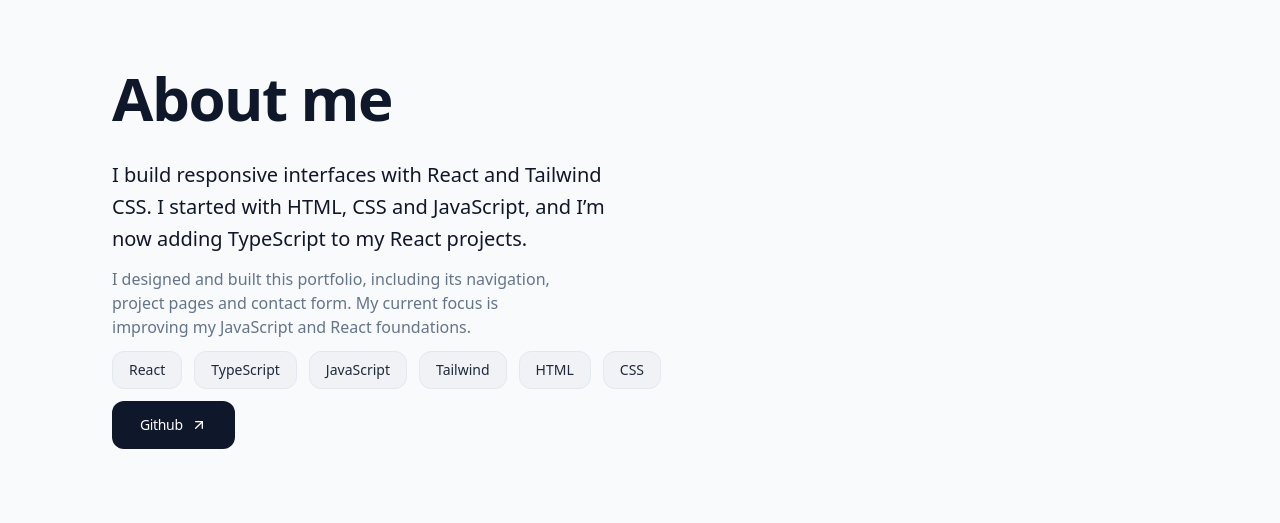
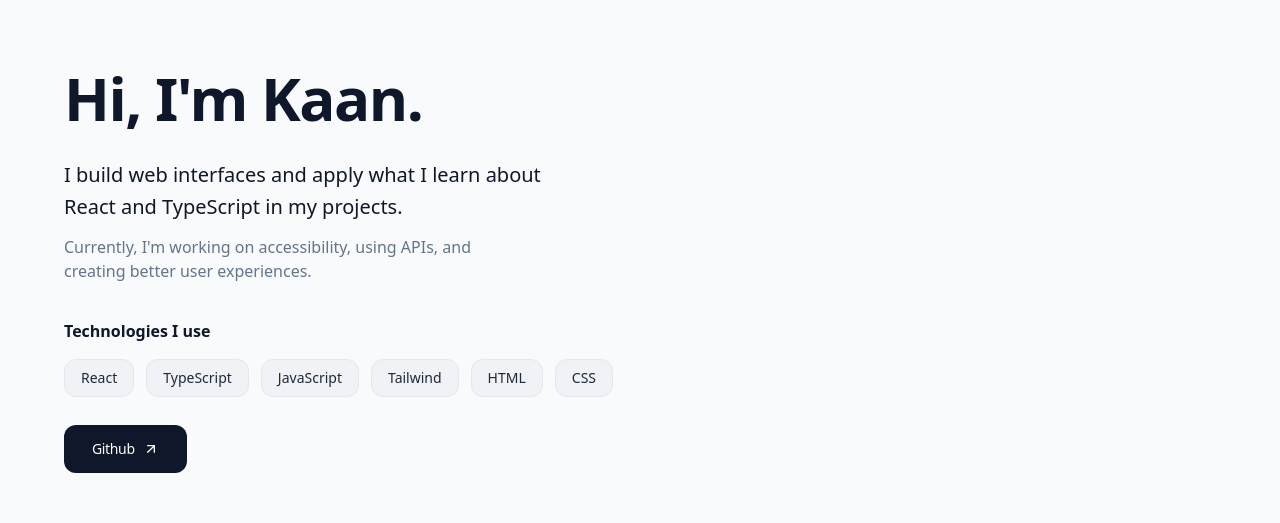
Before and after one commit to Kaan-Developer/Portfolio, a React (Vite) app: page / in a window 1280 px wide. Shown: the part 1393-1916 px from the top of the page. Built offline with nearby package versions, Linux system fonts and the light colour scheme.

Commit message:
Here is the biggest update of my site: The Contact page and other pages have been center-aligned, the symmetry of the entire page has been perfectly adjusted, the contact page has changed, the about page has changed, and the projects page has changed.

```diff
--- a/src/components/sections/About.tsx
+++ b/src/components/sections/About.tsx
@@ -13,8 +13,7 @@ const About = () => {
   return (
     <section
       id="about"
-      className="grid w-full grid-cols-1 gap-10
-      px-6 py-10 md:px-12 md:py-14 lg:gap-16"
+      className="grid w-full grid-cols-1 gap-10 py-10 md:py-14 lg:gap-16"
     >
       <div className="flex min-w-0 flex-col gap-3">
         <Reveal className="flex min-w-0 flex-col gap-3">
@@ -26,7 +25,7 @@ const About = () => {
           </p>
           <p className="text-muted max-w-md">{about.description2}</p>
 
-          <div>
+          <div className="flex flex-col mt-6 gap-4">
             <span className="text-black text-md font-semibold">
               {about.techTitle}
             </span>
@@ -42,7 +41,7 @@ const About = () => {
             </ul>
           </div>
 
-          <div className="">
+          <div className="mt-4">
               <Button arrow link={site.links.github} target="_blank">
                 Github
               </Button>
--- a/src/components/sections/Hero.tsx
+++ b/src/components/sections/Hero.tsx
@@ -9,7 +9,7 @@ const Hero = () => {
   return (
     <section
       id="home"
-      className="grid min-h-screen grid-cols-1 items-center gap-12 lg:grid-cols-2 relative isolate overflow-hidden px-6 py-14 md:px-10"
+      className="relative isolate grid min-h-screen grid-cols-1 items-center gap-12 overflow-hidden pt-32 pb-8 lg:grid-cols-2"
     >
       <Pattern />
 
--- a/src/components/sections/Projects.tsx
+++ b/src/components/sections/Projects.tsx
@@ -17,7 +17,7 @@ const Projects = ({ hideDetails = false }: projectBtnType) => {
   const { title, description } = site.projectsSection;
 
   return (
-    <section id="projects" className="px-6 py-10 md:px-10 md:py-14">
+    <section id="projects" className="py-10 md:py-14">
       <Reveal className="mb-10 max-w-xl">
         <h2 className="mt-4 text-balance text-4xl font-black leading-[0.95] tracking-[-0.05em] md:text-6xl">
           {title}
--- a/src/data/enSite.ts
+++ b/src/data/enSite.ts
@@ -58,11 +58,12 @@ export const enSite = {
 
   about: [
     {
-      hi: "About me",
-      description:
-        "I build responsive interfaces with React and Tailwind CSS. I started with HTML, CSS and JavaScript, and I’m now adding TypeScript to my React projects.",
-      description2:
-        "I designed and built this portfolio, including its navigation, project pages and contact form. My current focus is improving my JavaScript and React foundations.",
+      hi: "Hi, I'm Kaan.",
+description:
+  "I build web interfaces and apply what I learn about React and TypeScript in my projects.",
+description2:
+  "Currently, I'm working on accessibility, using APIs, and creating better user experiences.",
+        techTitle: "Technologies I use",
       tech: ["React", "TypeScript", "JavaScript", "Tailwind", "HTML", "CSS"],
       tools: ["Git", "GitHub", "Figma", "Vite"],
     },
--- a/src/data/trSite.ts
+++ b/src/data/trSite.ts
@@ -89,11 +89,11 @@ export const trSite: typeof enSite = {
 
   about: [
     {
-      hi: "Hakkımda",
-      description:
-        "React ve Tailwind CSS ile responsive arayüzler geliştiriyorum. HTML, CSS ve JavaScript ile başladım, şimdi React projelerime TypeScript ekliyorum.",
-      description2:
-        "Bu portfolyoyu; navigasyonu, proje sayfaları ve iletişim formu dahil olmak üzere tasarladım ve geliştirdim. Şu anki odağım JavaScript ve React temellerimi geliştirmek.",
+      hi: "Merhaba, ben Kaan.",
+description:
+  "Web arayüzleri geliştiriyorum. React ve TypeScript öğrenirken öğrendiklerimi projelerimde uyguluyorum.",
+description2:
+  "Şu sıralar erişilebilirlik, API kullanımı ve daha iyi kullanıcı deneyimleri üzerine çalışıyorum.",
         techTitle: "Kullandığım Teknolojiler",
       tech: ["React", "TypeScript", "JavaScript", "Tailwind", "HTML", "CSS"],
       tools: ["Git", "GitHub", "Figma", "Vite"],
```
